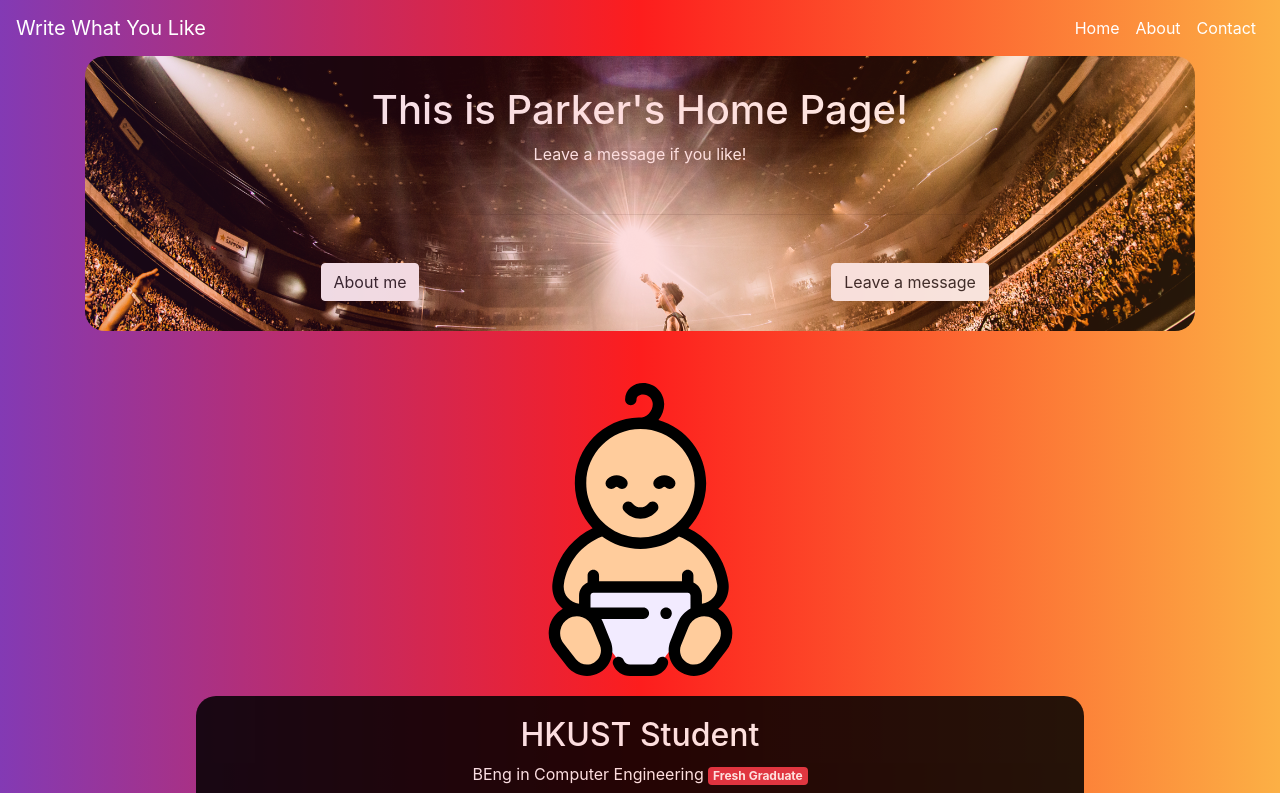
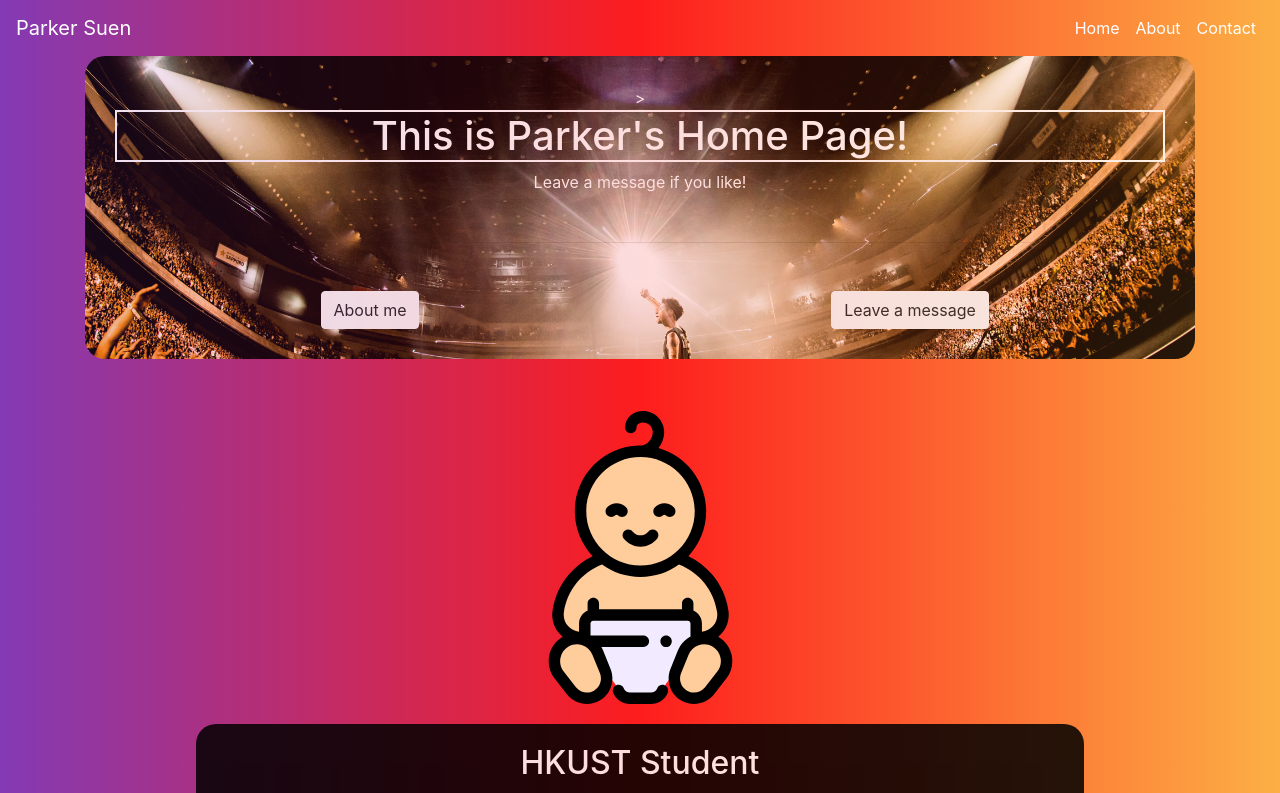
Before and after one commit to parkers116/parker-react-app, a React (Create React App) app: page / in a window 1280 px wide. Shown: the top 793 px of the page. Built offline with nearby package versions, Linux system fonts and the light colour scheme.

Commit message:
add css animation

```diff
--- a/src/App.js
+++ b/src/App.js
@@ -2,7 +2,7 @@ import React, { Component } from 'react'
 import { BrowserRouter as Router, Route, Switch } from 'react-router-dom'
 import { Container } from 'react-bootstrap'
 import Home from './components/Home'
-import About from './About'
+import About from './components/About'
 import Contact from './components/Contact'
 import NotMatch from './components/NotMatch'
 
@@ -19,6 +19,15 @@ const Styles = styled.div`
         #fd1d1d,
         #833ab4
     ); /* W3C, IE 10+/ Edge, Firefox 16+, Chrome 26+, Opera 12+, Safari 7+ */
+    animation: show-content 1s;
+    @keyframes show-content {
+        from {
+            opacity: 0;
+        }
+        to {
+            opacity: 1;
+        }
+    }
 `
 
 class App extends Component {
--- a/src/About.js
+++ b/src/components/About.js
@@ -39,6 +39,7 @@ export default class About extends Component {
                     <br />
                     <hr className="line" />
                     <h1>Projects</h1>
+                    <br />
                     <h5>Computers:</h5>
                     <p2>Cryptocurrency Trading Suggestion System (FYP) | React Native/MongoDB/Python</p2>
                     <br />
--- a/src/components/Home.js
+++ b/src/components/Home.js
@@ -18,6 +18,13 @@ const Styles = styled.div`
         padding: 30px;
         opacity: 0.85;
         border-radius: 20px;
+    }
+
+    .jumbotron h1 {
+        border: 2px solid white;
+        overflow: hidden;
+        white-space: nowrap;
+        animation: show-title 2s;
     }
 
     .profilePic {
@@ -48,8 +55,20 @@ const Styles = styled.div`
         width: 30%;
         margin: auto;
     }
+
     .social-col i {
         font-size: 3em;
+    }
+
+    @keyframes show-title {
+        from {
+            width: 0%;
+            text-align: center;
+        }
+        to {
+            width: 100%;
+            text-align: center;
+        }
     }
 `
 
@@ -59,7 +78,9 @@ export default class Home extends Component {
             <React.Fragment>
                 <Styles>
                     <Jumbotron className="jumbotron-style">
-                        <h1>This is Parker's Home Page!</h1>
+                        <div>
+                            ><h1>This is Parker's Home Page!</h1>
+                        </div>
                         <p>Leave a message if you like!</p>
                         <hr className="my-5" />
                         <Row>
--- a/src/components/NavigationBar.js
+++ b/src/components/NavigationBar.js
@@ -29,7 +29,7 @@ export default class NavigationBar extends Component {
         return (
             <Styles>
                 <Navbar expand="lg">
-                    <Navbar.Brand href="/">Write What You Like</Navbar.Brand>
+                    <Navbar.Brand href="/">Parker Suen</Navbar.Brand>
                     <Navbar.Toggle aria-controls="basic-navbar-nav" />
                     <Navbar.Collapse id="basic-navbar-nav">
                         <Nav className="ml-auto">
```
